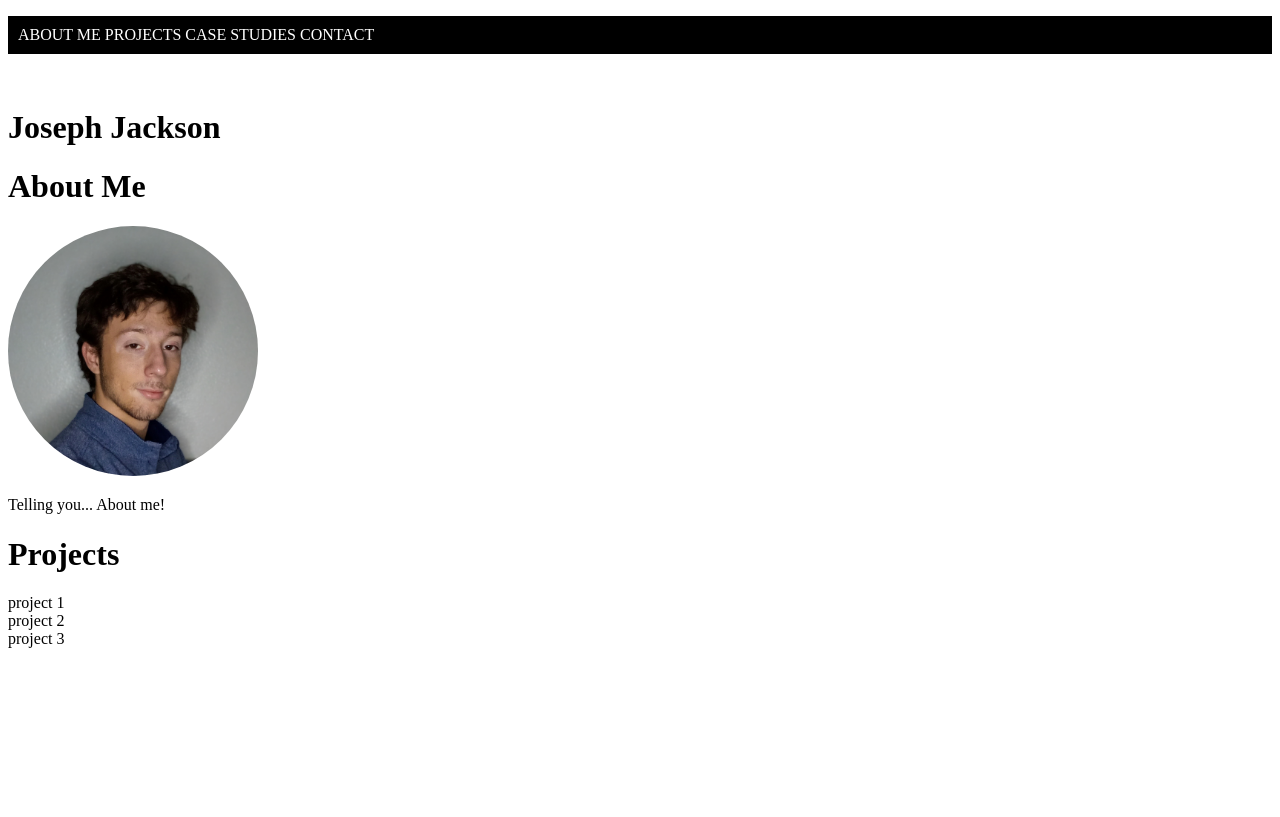
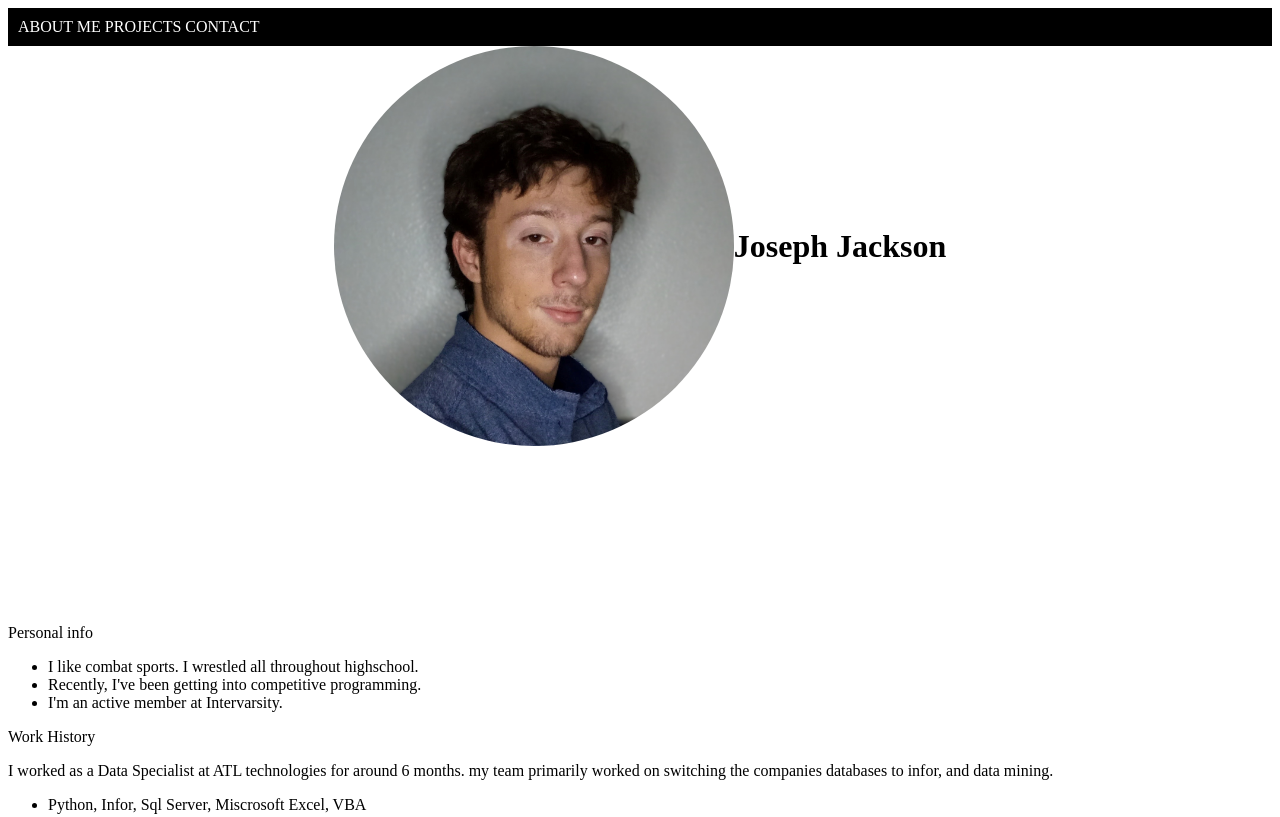
Before and after one commit to Joseph-R-Jackson/Joseph-R-Jackson.github.io, a plain HTML site: page index.html in a window 1280 px wide. Shown: the top 817 px of the page. Drawn offline with Linux system fonts and the light colour scheme.

Commit message:
I added more to my about me; and got my header to display better than it was.

```diff
--- a/css/styles.css
+++ b/css/styles.css
@@ -6,6 +6,7 @@ nav ul {
     list-style-type: none;
     padding: 10px;
     background-color:black;
+    margin: 0;
 }
 
 nav li{
@@ -21,6 +22,17 @@ nav li a:hover {
 }
 
 #me {
-    max-width: 250px;
+    max-width: 400px;
     border-radius: 50%;
 }
+
+#header {
+    width: 100%;
+    height: 600px;
+}
+
+.flex-container {
+    display: flex;
+    justify-content: center;
+    align-items: center;
+}
--- a/index.html
+++ b/index.html
@@ -8,22 +8,39 @@
     <title>Document</title>
 </head>
 <body>
+    <!--100% width, 600px-->
+    <div id="header">
         <nav>
             <ul>
                 <li><a href="#about-Me">ABOUT ME</a></li>
                 <li><a href="#projects">PROJECTS</a></li>
-            <li><a href="#case-Studies">CASE STUDIES</a></li>
                 <li><a href="#contact">CONTACT</a></li>
             </ul>
         </nav>
-    <div>
-        <img id="me" src="./images/placeholder" alt="">
+        <div class="flex-container">
+            <img id="me" src="./images/me.jpg" alt="placeholder">
             <h1>Joseph Jackson</h1>
         </div>
+
+    </div>
+
+    </div>
     <div>
-        <h1>About Me</h1>
-        <img id="me" src="./images/me.jpg" alt="placeholder">
-        <p>Telling you... About me!</p>
+        <p>Personal info</p>
+        <ul>
+            <li>I like combat sports. I wrestled all throughout highschool.</li>
+            <li>Recently, I've been getting into competitive programming.</li>
+            <li>I'm an active member at Intervarsity.</li>
+        </ul>
+        <p>Work History</p>
+        <p>I worked as a Data Specialist at ATL technologies for around 6 months.
+            my team primarily worked on switching the companies databases to infor,
+            and data mining.
+        </p>
+        <ul>
+            <li>Python, Infor, Sql Server, Miscrosoft Excel, VBA</li>
+        </ul>
+
     </div>
     <div>
         <h1>Projects</h1>
```
Also changed, not shown: 1 other file. Lines whose indentation alone changed are shown as unchanged.
